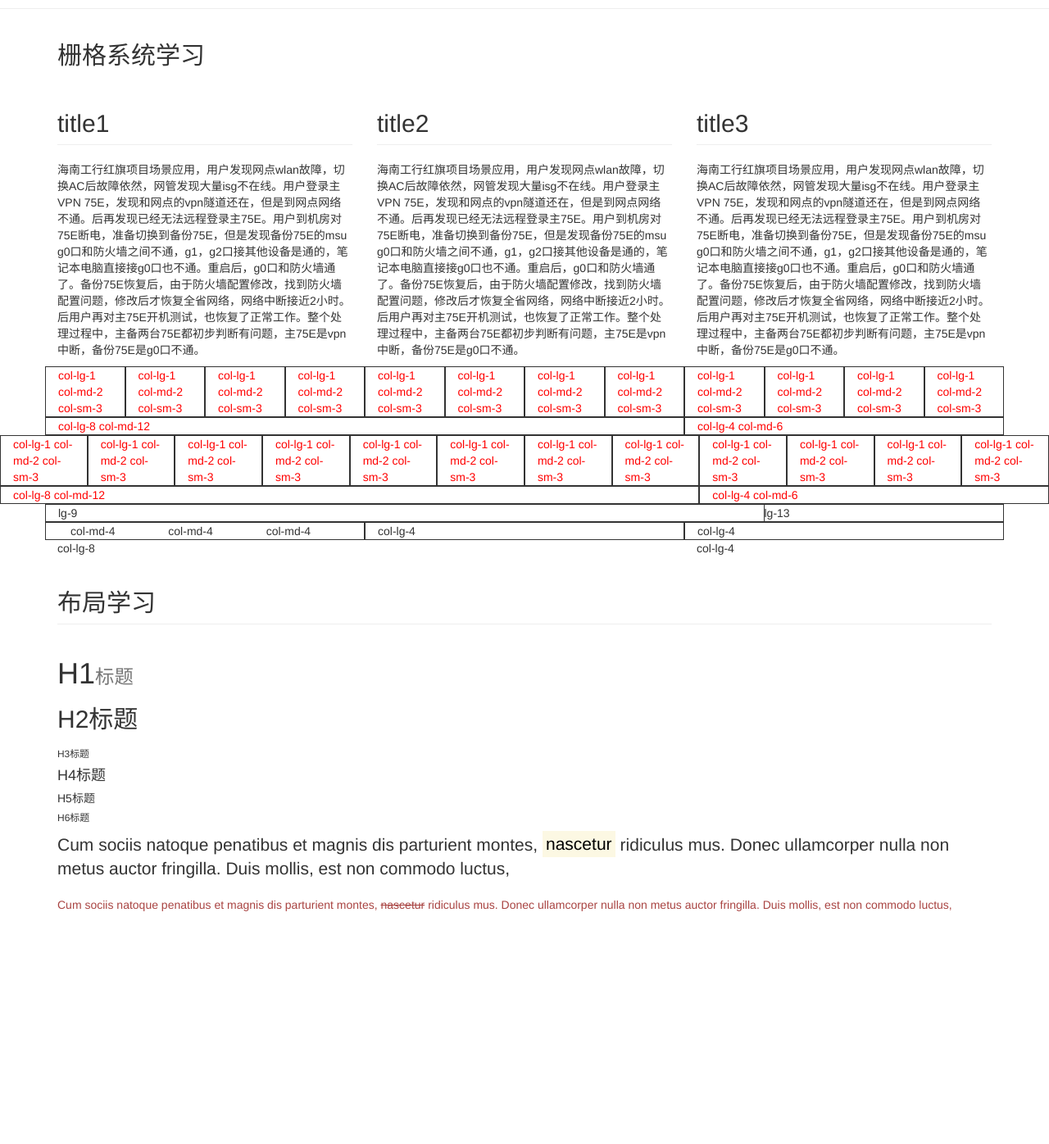
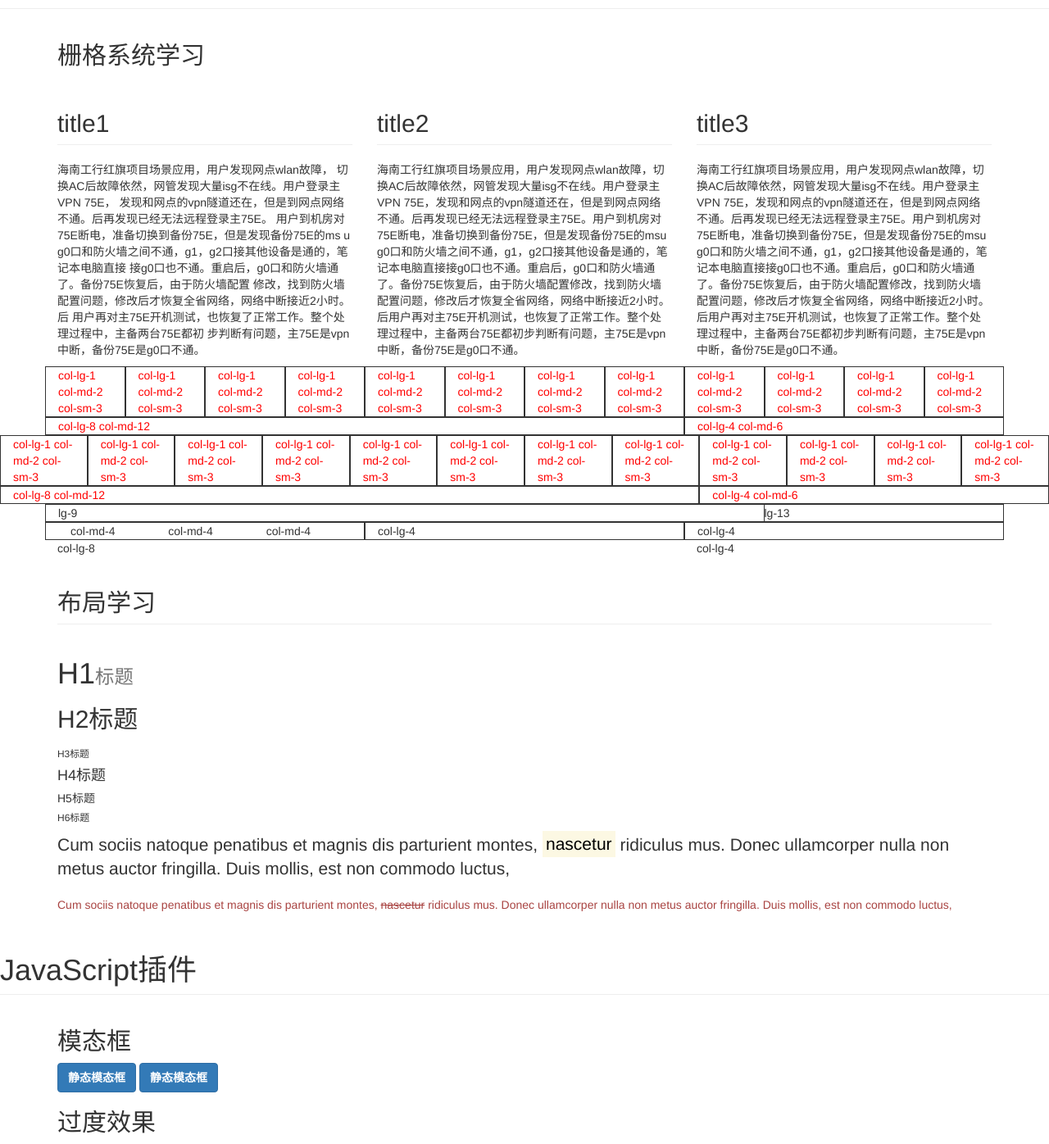
Before and after one commit to haixiaohai/flask-mit, a Flask app: page /test in a window 1280 px wide. Shown: the part 231-1627 px from the top of the page at 82% size. Before the commit the page ends 1343 px from the top, so only its background shows below. Run offline with Flask 2, Linux system fonts and the light colour scheme; some libraries are stand-ins or nearby versions.

Commit message:
20190117 1027

```diff
--- a/app/templates/boot.html
+++ b/app/templates/boot.html
@@ -20,7 +20,15 @@
     <div class="row">
         <div class="col-lg-4 col-md-4 col-sm-6">
             <h2 class="page-header">title1</h2>
-            <p>海南工行红旗项目场景应用，用户发现网点wlan故障，切换AC后故障依然，网管发现大量isg不在线。用户登录主VPN 75E，发现和网点的vpn隧道还在，但是到网点网络不通。后再发现已经无法远程登录主75E。用户到机房对75E断电，准备切换到备份75E，但是发现备份75E的msu g0口和防火墙之间不通，g1，g2口接其他设备是通的，笔记本电脑直接接g0口也不通。重启后，g0口和防火墙通了。备份75E恢复后，由于防火墙配置修改，找到防火墙配置问题，修改后才恢复全省网络，网络中断接近2小时。后用户再对主75E开机测试，也恢复了正常工作。整个处理过程中，主备两台75E都初步判断有问题，主75E是vpn中断，备份75E是g0口不通。</p>
+            <p>海南工行红旗项目场景应用，用户发现网点wlan故障，
+                切换AC后故障依然，网管发现大量isg不在线。用户登录主VPN 75E，
+                发现和网点的vpn隧道还在，但是到网点网络不通。后再发现已经无法远程登录主75E。
+                用户到机房对75E断电，准备切换到备份75E，但是发现备份75E的ms
+                u g0口和防火墙之间不通，g1，g2口接其他设备是通的，笔记本电脑直接
+                接g0口也不通。重启后，g0口和防火墙通了。备份75E恢复后，由于防火墙配置
+                修改，找到防火墙配置问题，修改后才恢复全省网络，网络中断接近2小时。后
+                用户再对主75E开机测试，也恢复了正常工作。整个处理过程中，主备两台75E都初
+                步判断有问题，主75E是vpn中断，备份75E是g0口不通。</p>
         </div>
         <div class="col-lg-4 col-md-4 col-sm-6">
             <h2 class="page-header">title2</h2>
@@ -115,4 +123,35 @@
     <p class="lead">Cum sociis natoque penatibus et magnis dis parturient montes, <mark>nascetur</mark> ridiculus mus. Donec ullamcorper nulla non metus auctor fringilla. Duis mollis, est non commodo luctus, </p>
     <p class="text-danger">Cum sociis natoque penatibus et magnis dis parturient montes, <del>nascetur</del> ridiculus mus. Donec ullamcorper nulla non metus auctor fringilla. Duis mollis, est non commodo luctus, </p>
 </div>
+
+
+<h1 class="page-header">JavaScript插件</h1>
+<div class="container">
+    <h2>模态框</h2>
+    <div> <!--模态框-->
+        <button type="button" class="btn btn-primary" data-toggle="modal" data-target="#myModal">静态模态框</button>
+        <button type="button" class="btn btn-primary" data-toggle="modal" data-target="#myModal">静态模态框</button>
+    </div>
+    <h2>过度效果</h2>
+
+</div>
+<div class="modal fade" id="myModal" tabindex="-1" role="dialog">
+    <div class="modal-dialog" role="document">
+        <div class="modal-content">
+            <div class="modal-header">
+                <button type="button" class="close" data-dismiss="modal" aria-label="Close">
+                    <span aria-hidden="true">&times;</span>
+                </button>
+                <h2 class="modal-title">Modal Title</h2>
+            </div>
+            <div class="modal-body">
+                <p class="text-info">this is a body text.</p>
+            </div>
+            <div class="modal-footer">
+                <button type="button" class="btn btn-default" data-dismiss="modal">Close</button>
+                <button type="button" class="btn btn-primary" data-dismiss="modal">Save Changes</button>
+            </div>
+        </div>
+    </div>
+</div>
 {% endblock page_content %}
```
